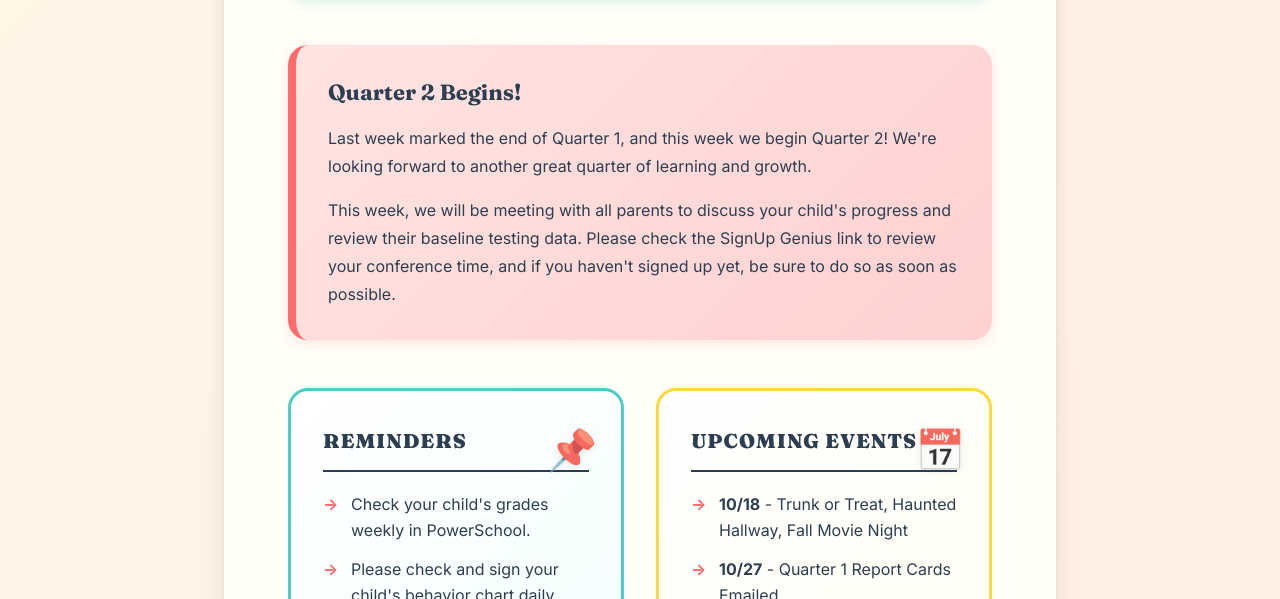
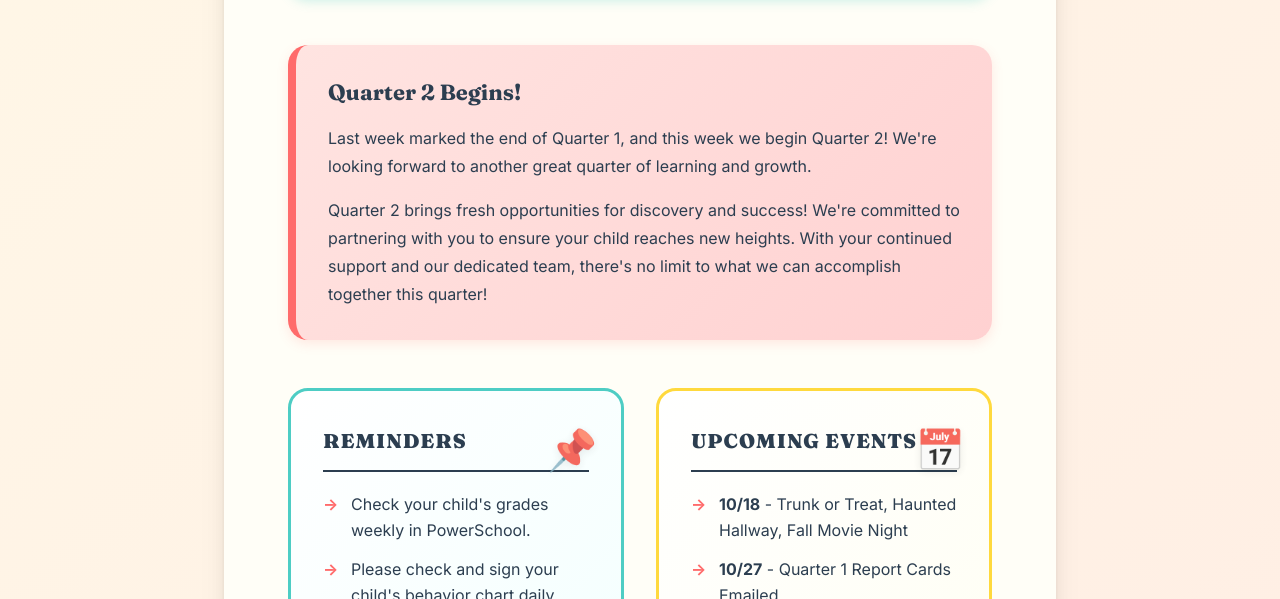
Before and after one commit to rvargas8/newsletter, a plain HTML site: page index.html in a window 1280 px wide. Shown: the part 501-1100 px from the top of the page. Drawn offline with Linux system fonts and the light colour scheme.

Commit message:
Update intro box with inspiring Quarter 2 message about partnership and growth

```diff
--- a/index.html
+++ b/index.html
@@ -1453,7 +1453,7 @@
         <div class="intro-box">
             <h3>Quarter 2 Begins!</h3>
             <p>Last week marked the end of Quarter 1, and this week we begin Quarter 2! We're looking forward to another great quarter of learning and growth.</p>
-            <p>This week, we will be meeting with all parents to discuss your child's progress and review their baseline testing data. Please check the SignUp Genius link to review your conference time, and if you haven't signed up yet, be sure to do so as soon as possible.</p>
+            <p>Quarter 2 brings fresh opportunities for discovery and success! We're committed to partnering with you to ensure your child reaches new heights. With your continued support and our dedicated team, there's no limit to what we can accomplish together this quarter!</p>
         </div>
 
         <div class="two-column">
```
